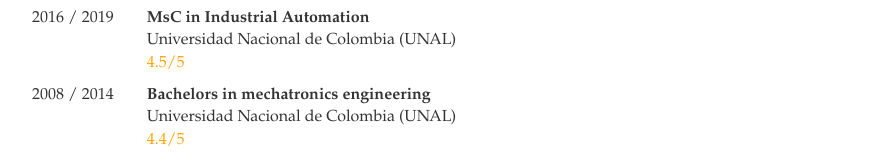
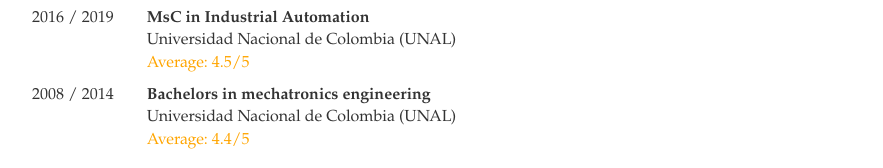
Before and after one commit to FelipeGonzalezRoldan/cv, a plain HTML site: page index.html in a window 1280 px wide. Shown: the part 314-482 px from the top of the page, without its empty margins (198-1081 px from the left). Drawn offline with Linux system fonts and the light colour scheme; a script that the page names is missing.

Commit message:
Update index.html

```diff
--- a/index.html
+++ b/index.html
@@ -92,7 +92,7 @@
     <p>2016 / 2019</p>
   </div>
   <div class="column column-right justify">
-    <p><b>MsC in Industrial Automation </b>  <br> Universidad Nacional de Colombia (UNAL) <br> <font color="orange">4.5/5</font></p>
+    <p><b>MsC in Industrial Automation </b>  <br> Universidad Nacional de Colombia (UNAL) <br> <font color="orange">Average: 4.5/5</font></p>
 		<!-- <font color="orange">Graduated with distinction.</font> -->
   </div>
 </div>
@@ -102,7 +102,7 @@
     <p>2008 / 2014</p>
   </div>
   <div class="column column-right justify">
-    <p><b>Bachelors in mechatronics engineering </b> <br> Universidad Nacional de Colombia (UNAL) <br> <font color="orange">4.4/5</font></p>
+    <p><b>Bachelors in mechatronics engineering </b> <br> Universidad Nacional de Colombia (UNAL) <br> <font color="orange">Average: 4.4/5</font></p>
   </div>
 </div>
 
```
